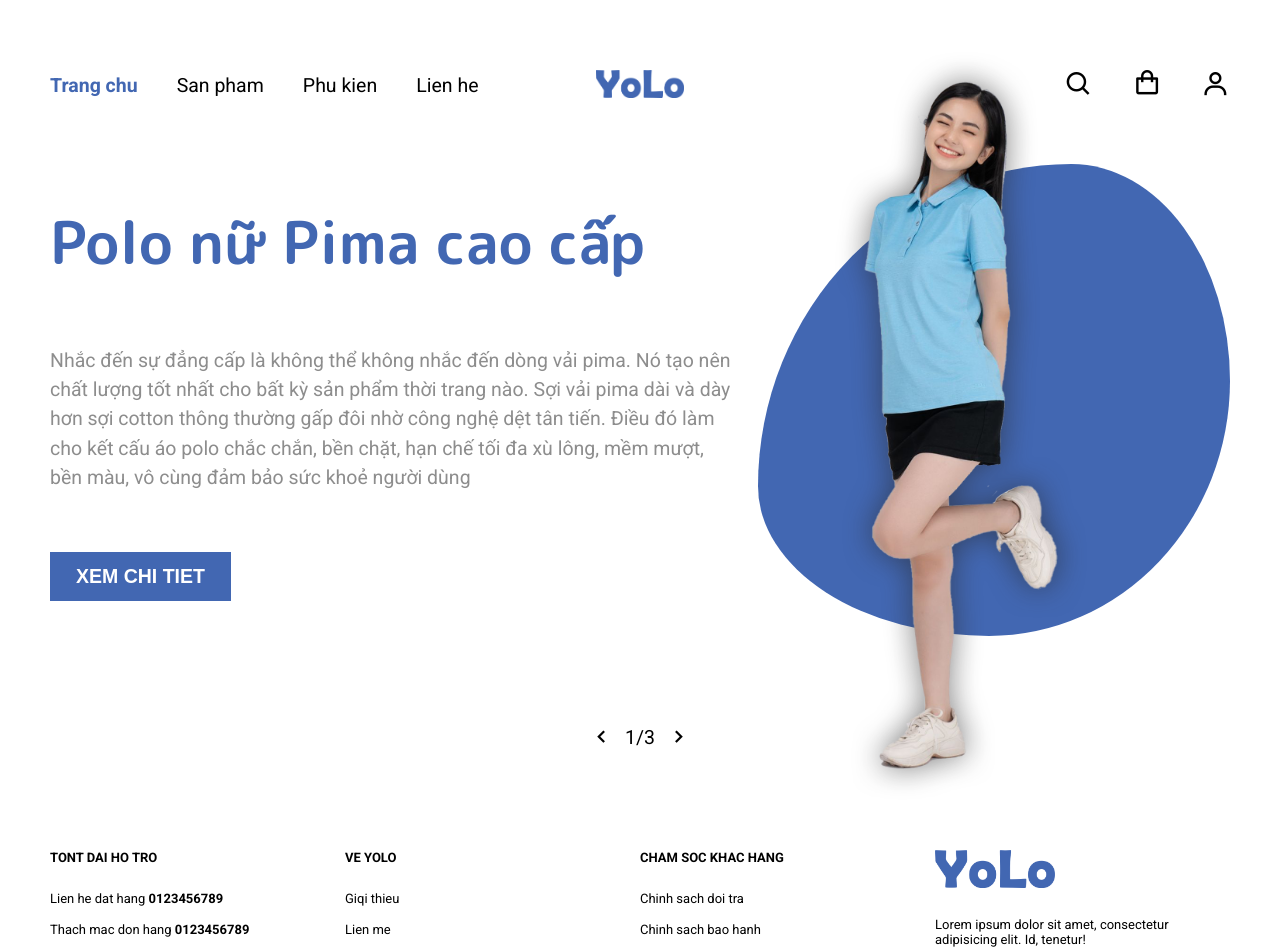
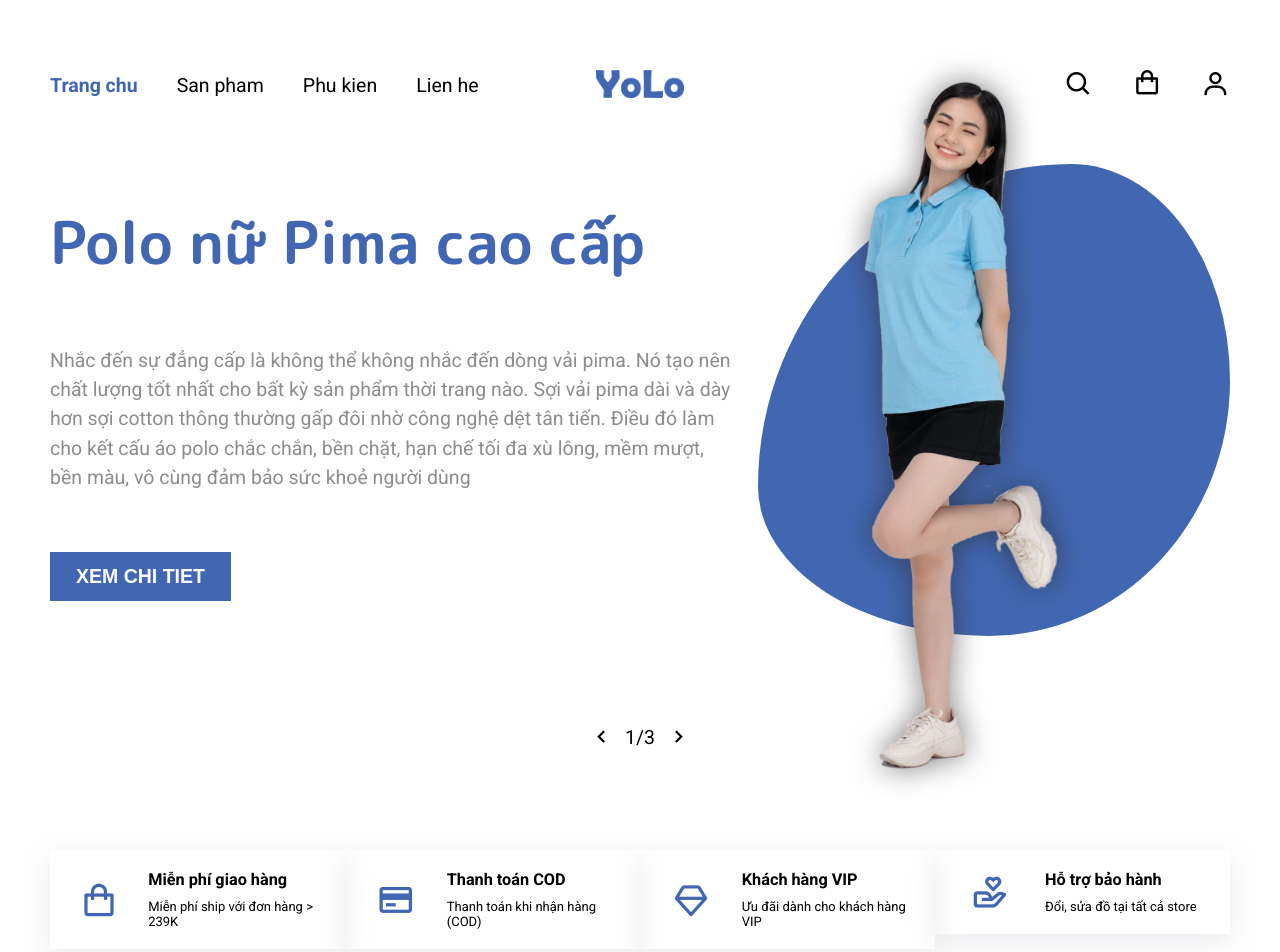
Before and after one commit to AndriyCh1/ecommerce-web-shop, a React (Create React App) app in the folder client/: page / in a window 1280 px wide. Shown: the top 952 px of the page. Built offline with nearby package versions, Linux system fonts and the light colour scheme.

Commit message:
feat: add section and policy-card components

```diff
--- /dev/null
+++ b/client/src/components/policy-card.tsx
@@ -0,0 +1,27 @@
+import React from 'react';
+
+interface IProps {
+  name: string;
+  description: string;
+  icon: string;
+}
+
+const PolicyCard: React.FC<IProps> = ({icon, name, description}) => {
+  return (
+    <div className="policy-card">
+      <div className='policy-card__icon'>
+        <i className={icon}></i>
+      </div>
+      <div className='policy-card__info'>
+        <div className='policy-card__info__name'>
+          {name}
+        </div>
+        <div className='olicy-card__info__description'>
+          {description}
+        </div>
+      </div>
+    </div>
+  );
+};
+
+export default PolicyCard;
--- /dev/null
+++ b/client/src/components/section.tsx
@@ -0,0 +1,31 @@
+import React from 'react';
+
+interface IProps {
+  children?: React.ReactNode;
+}
+
+const Section: React.FC<IProps> = ({children}) => {
+  return (
+    <div className="section">
+      {children}
+    </div>
+  );
+};
+
+export const SectionTitle: React.FC<IProps> = ({children}) => {
+  return (
+    <div className="section__title">
+      {children}
+    </div>
+  );
+};
+
+export const SectionBody: React.FC<IProps> = ({children}) => {
+  return (
+    <div className="section__body">
+      {children}
+    </div>
+  );
+};
+
+export default Section;
--- a/client/src/pages/home.tsx
+++ b/client/src/pages/home.tsx
@@ -2,11 +2,32 @@ import React from 'react';
 import Helmet from '../components/helmet';
 import HeroSlider from '../components/hero-slider';
 import heroSliderData from '../assets/fake-data/hero-slider';
+import Section, { SectionTitle, SectionBody } from '../components/section';
+import policy from '../assets/fake-data/policy';
+import PolicyCard from '../components/policy-card';
+import Grid from '../components/grid';
+import { Link } from 'react-router-dom';
 
 const Home = () => {
   return (
     <Helmet title="Home">
       <HeroSlider data={heroSliderData} hasControls={true} auto={false} timeOut={2000} />
+      <Section>
+        <SectionBody>
+          <Grid col={4} mdCol={2} smCol={1} gap={20}>
+            {policy.map((item, index) => (
+              <Link to="/policy">
+                <PolicyCard
+                  key={index}
+                  name={item.name}
+                  description={item.description}
+                  icon={item.icon}
+                />
+              </Link>
+            ))}
+          </Grid>
+        </SectionBody>
+      </Section>
     </Helmet>
   );
 };
--- /dev/null
+++ b/client/src/scss/components/_policy-card.scss
@@ -0,0 +1,34 @@
+.policy-card {
+  @include flex(center, flex-start);
+  padding: 20px;
+  padding-left: 0;
+  box-shadow: $box-shadow;
+  transition: transform .5s ease;
+
+  &:hover {
+    transform: translateY(-20px);
+  }
+
+  &__icon {
+    @include flex(center, center);
+    width: 40%;
+    color: $main-color;
+
+    i {
+      font-size: 3rem;
+    }
+  }
+
+  &__info {
+    &__name {
+      font-size: 1.25rem;
+      font-weight: 600;
+      margin-bottom: 10px;
+    }
+
+    &__description {
+      font-size: 1rem;
+      color: $txt-second-color;
+    }
+  }
+}
--- /dev/null
+++ b/client/src/scss/components/_section.scss
@@ -0,0 +1,14 @@
+.section {
+  margin-bottom: 80px;
+
+  // all elements except the first
+  & > * ~ * {
+    margin-top: 70px;
+  }
+
+  &__title {
+    font-size: 2rem;
+    text-transform: capitalize;
+    text-align: center;
+  }
+}
--- a/client/src/scss/index.scss
+++ b/client/src/scss/index.scss
@@ -6,3 +6,5 @@
 @import './components/footer';
 @import './components/hero-slider';
 @import './components/button';
+@import './components/section';
+@import './components/policy-card';
```
